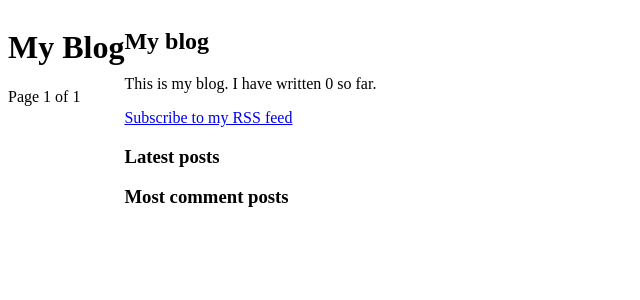
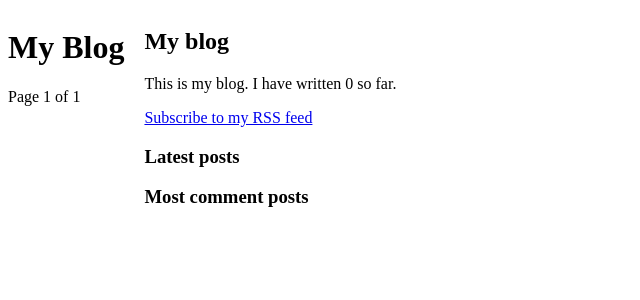
Before and after one commit to mrbazzan/django-project, a Django app: page /blog/ in a window 1280 px wide. Shown: the top 300 px of the page, without its empty margins (0-640 px from the left). Run offline with Django 4.2, Linux system fonts and the light colour scheme; data that the repository does not hold is empty.

Commit message:
blog: css: add margin for sidebar

```diff
--- a/mysite/blog/static/css/blog.css
+++ b/mysite/blog/static/css/blog.css
@@ -4,5 +4,6 @@ body {
 }
 
 #sidebar {
+ margin-left: 20px;
  display: inline-block;
 }
```
